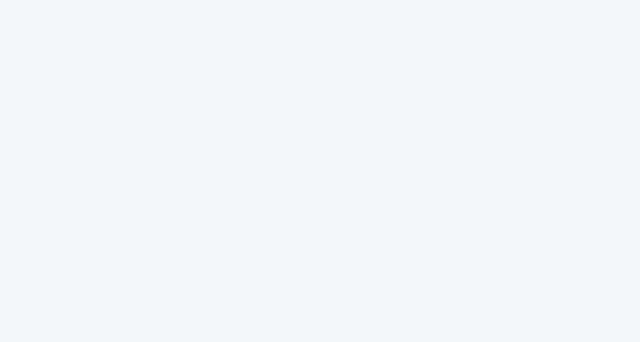
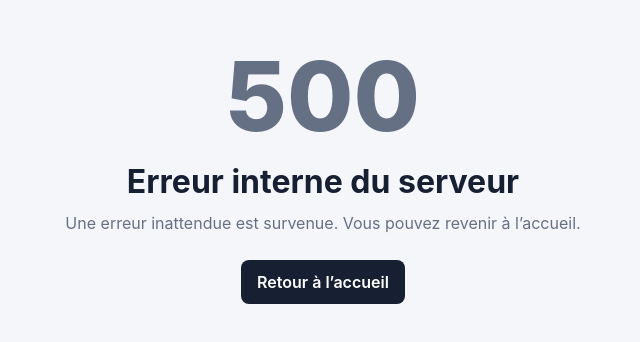
Before and after one commit to MaxVast/github-e4, a React (Vite) app: page /500 in a window 1280 px wide. Before the commit this address had no page. Shown: the part 224-566 px from the top of the page, without its empty margins (317-957 px from the left). Built offline with nearby package versions, Linux system fonts and the light colour scheme.

Commit message:
feat(error-page) add 404 and 500 error pages #31

```diff
--- a/src/App.jsx
+++ b/src/App.jsx
@@ -1,16 +1,23 @@
 import { BrowserRouter, Route, Routes } from "react-router-dom";
 import TaskDetail from "./page/TaskDetail/TaskDetail";
 import Home, { createTask, filterTasks } from "./page/Home/Home";
+import AppErrorBoundary from "./components/AppErrorBoundary";
+import InternalServerError from "./page/Errors/500/InternalServerError";
+import NotFound from "./page/Errors/404/NotFound";
 
 export { createTask, filterTasks };
 
 function App() {
   return (
     <BrowserRouter>
-      <Routes>
-        <Route path='/' element={<Home/>} />
-        <Route path='/tasks/:id' element={<TaskDetail/>} />
-      </Routes>
+      <AppErrorBoundary>
+        <Routes>
+          <Route path="/" element={<Home />} />
+          <Route path="/tasks/:id" element={<TaskDetail />} />
+          <Route path="/500" element={<InternalServerError />} />
+          <Route path="*" element={<NotFound />} />
+        </Routes>
+      </AppErrorBoundary>
     </BrowserRouter>
   );
 }
--- /dev/null
+++ b/src/components/AppErrorBoundary.jsx
@@ -0,0 +1,24 @@
+import { Component } from "react";
+import InternalServerError from "../page/Errors/500/InternalServerError";
+
+class AppErrorBoundary extends Component {
+  state = { hasError: false };
+
+  static getDerivedStateFromError() {
+    return { hasError: true };
+  }
+
+  componentDidCatch(error, errorInfo) {
+    console.error("Application render error:", error, errorInfo);
+  }
+
+  render() {
+    if (this.state.hasError) {
+      return <InternalServerError />;
+    }
+
+    return this.props.children;
+  }
+}
+
+export default AppErrorBoundary;
--- /dev/null
+++ b/src/page/Errors/404/NotFound.jsx
@@ -0,0 +1,20 @@
+import { Link } from "react-router-dom";
+
+function NotFound() {
+  return (
+    <main className="error-page">
+      <section className="error-content" aria-labelledby="error-title">
+        <p className="error-code">404</p>
+        <h1 id="error-title">Page non trouvée</h1>
+        <p className="error-message">
+          Cette adresse ne correspond à aucune page de l’application.
+        </p>
+        <Link className="error-home-link" to="/">
+          Retour à l’accueil
+        </Link>
+      </section>
+    </main>
+  );
+}
+
+export default NotFound;
--- /dev/null
+++ b/src/page/Errors/500/InternalServerError.jsx
@@ -0,0 +1,20 @@
+import { Link } from "react-router-dom";
+
+function InternalServerError() {
+  return (
+    <main className="error-page">
+      <section className="error-content" aria-labelledby="error-title">
+        <p className="error-code">500</p>
+        <h1 id="error-title">Erreur interne du serveur</h1>
+        <p className="error-message">
+          Une erreur inattendue est survenue. Vous pouvez revenir à l’accueil.
+        </p>
+        <Link className="error-home-link" to="/">
+          Retour à l’accueil
+        </Link>
+      </section>
+    </main>
+  );
+}
+
+export default InternalServerError;
--- a/src/styles.css
+++ b/src/styles.css
@@ -391,6 +391,52 @@ footer {
   text-decoration: none;
 }
 
+.error-page {
+  display: grid;
+  min-height: 100vh;
+  place-items: center;
+  padding: 32px 16px;
+  color: var(--text);
+}
+
+.error-content {
+  max-width: 560px;
+  text-align: center;
+}
+
+.error-code {
+  margin: 0;
+  color: var(--muted);
+  font-size: 6rem;
+  font-weight: 800;
+  line-height: 1;
+}
+
+.error-content h1 {
+  margin: 18px 0 10px;
+  font-size: 2rem;
+  overflow-wrap: anywhere;
+}
+
+.error-message {
+  margin: 0 0 24px;
+  color: var(--muted);
+  line-height: 1.6;
+}
+
+.error-home-link {
+  display: inline-flex;
+  align-items: center;
+  justify-content: center;
+  min-height: 44px;
+  padding: 10px 16px;
+  border-radius: 8px;
+  background: var(--primary-bg);
+  color: var(--primary-text);
+  font-weight: 600;
+  text-decoration: none;
+}
+
 .task-detail-header {
   display: flex;
   align-items: flex-start;
```
